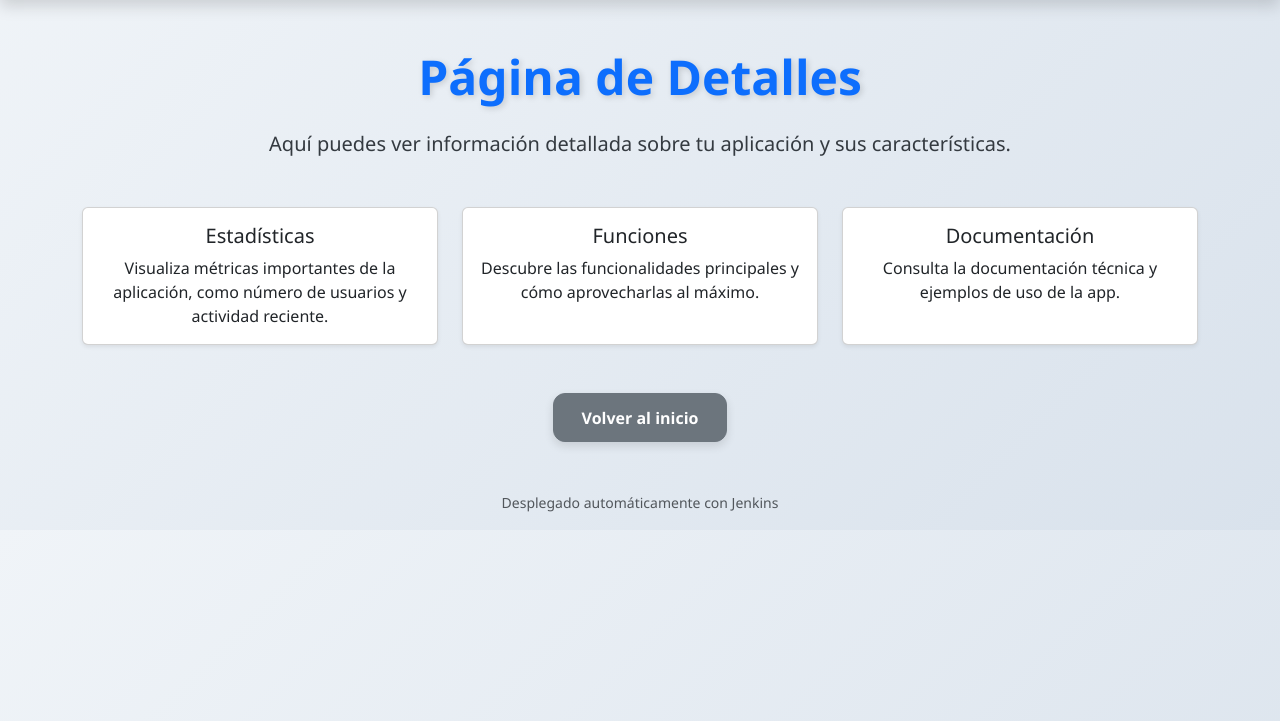
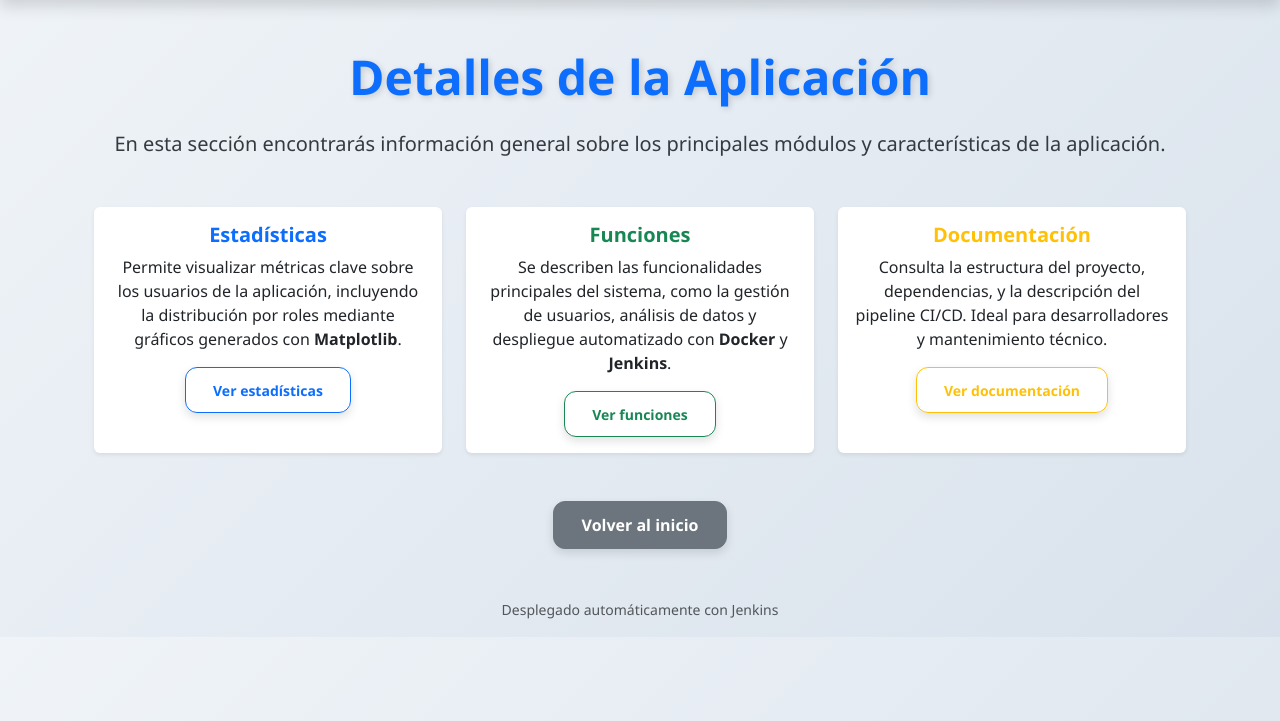
Before and after one commit to mcollado-dev/miapp-flask, a Flask app: page /detalles in a window 1280 px wide. Shown: the part 79-800 px from the top of the page. Run offline with Flask 3, Linux system fonts and the light colour scheme.

Commit message:
Update detalles.html

```diff
--- a/templates/detalles.html
+++ b/templates/detalles.html
@@ -1,48 +1,54 @@
 {% extends "base.html" %}
 
 {% block content %}
-<div class="text-center mt-5">
-    <h1 class="display-5 fw-bold text-primary mb-4">Página de Detalles</h1>
-    <p class="lead mb-5">
-        Aquí puedes ver información detallada sobre tu aplicación y sus características.
+<div class="container mt-5">
+    <h1 class="display-5 fw-bold text-primary mb-4 text-center">Detalles de la Aplicación</h1>
+    <p class="lead text-center mb-5">
+        En esta sección encontrarás información general sobre los principales módulos y características de la aplicación.
     </p>
 
     <div class="row row-cols-1 row-cols-md-3 g-4">
+        <!-- Tarjeta de Estadísticas -->
         <div class="col">
-            <div class="card h-100 shadow-sm">
-                <div class="card-body">
-                    <h5 class="card-title">Estadísticas</h5>
+            <div class="card h-100 shadow-sm border-0">
+                <div class="card-body text-center">
+                    <h5 class="card-title text-primary fw-bold">Estadísticas</h5>
                     <p class="card-text">
-                        Visualiza métricas importantes de la aplicación, como número de usuarios y actividad reciente.
+                        Permite visualizar métricas clave sobre los usuarios de la aplicación, incluyendo la distribución por roles mediante gráficos generados con <strong>Matplotlib</strong>.
                     </p>
+                    <a href="{{ url_for('estadisticas') }}" class="btn btn-outline-primary btn-sm">Ver estadísticas</a>
                 </div>
             </div>
         </div>
 
+        <!-- Tarjeta de Funciones -->
         <div class="col">
-            <div class="card h-100 shadow-sm">
-                <div class="card-body">
-                    <h5 class="card-title">Funciones</h5>
+            <div class="card h-100 shadow-sm border-0">
+                <div class="card-body text-center">
+                    <h5 class="card-title text-success fw-bold">Funciones</h5>
                     <p class="card-text">
-                        Descubre las funcionalidades principales y cómo aprovecharlas al máximo.
+                        Se describen las funcionalidades principales del sistema, como la gestión de usuarios, análisis de datos y despliegue automatizado con <strong>Docker</strong> y <strong>Jenkins</strong>.
                     </p>
+                    <a href="{{ url_for('funciones') }}" class="btn btn-outline-success btn-sm">Ver funciones</a>
                 </div>
             </div>
         </div>
 
+        <!-- Tarjeta de Documentación -->
         <div class="col">
-            <div class="card h-100 shadow-sm">
-                <div class="card-body">
-                    <h5 class="card-title">Documentación</h5>
+            <div class="card h-100 shadow-sm border-0">
+                <div class="card-body text-center">
+                    <h5 class="card-title text-warning fw-bold">Documentación</h5>
                     <p class="card-text">
-                        Consulta la documentación técnica y ejemplos de uso de la app.
+                        Consulta la estructura del proyecto, dependencias, y la descripción del pipeline CI/CD. Ideal para desarrolladores y mantenimiento técnico.
                     </p>
+                    <a href="{{ url_for('documentacion') }}" class="btn btn-outline-warning btn-sm">Ver documentación</a>
                 </div>
             </div>
         </div>
     </div>
 
-    <div class="mt-5">
+    <div class="text-center mt-5">
         <a href="{{ url_for('home') }}" class="btn btn-secondary">Volver al inicio</a>
     </div>
 </div>
```
